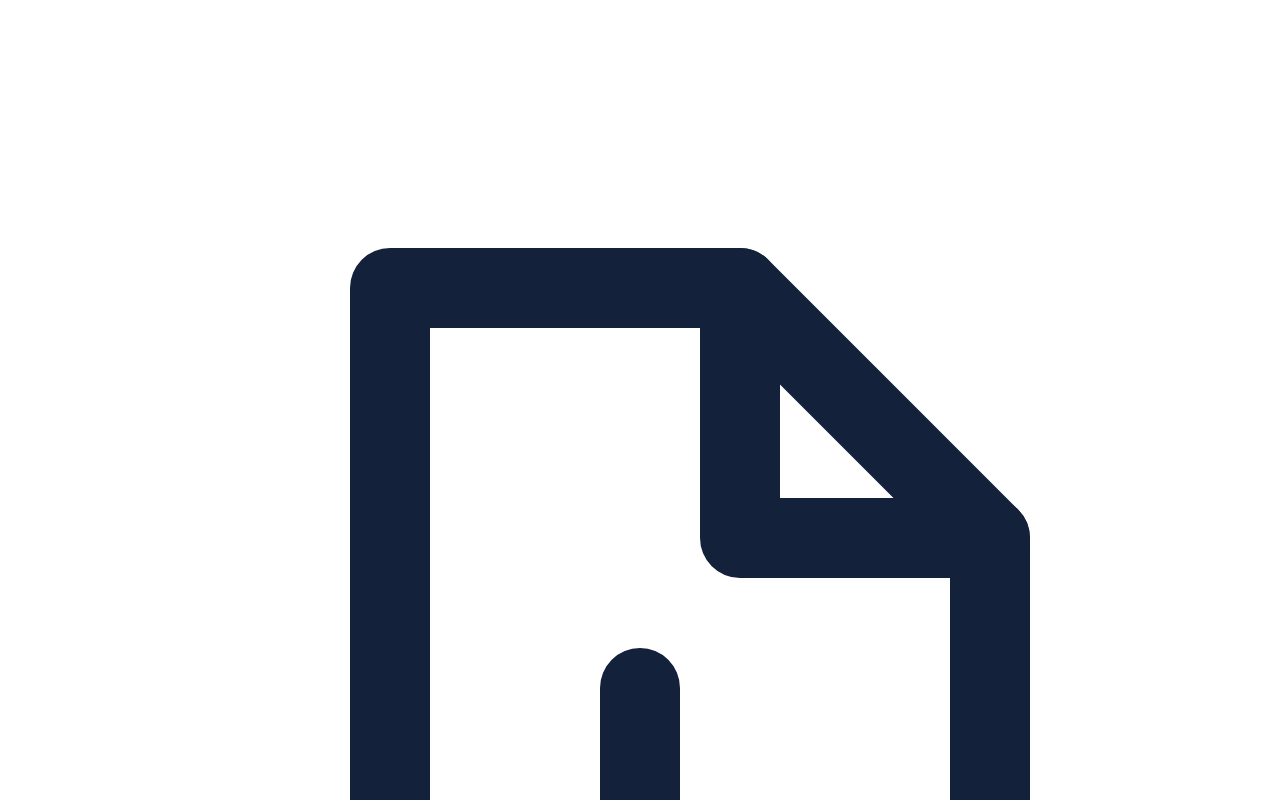
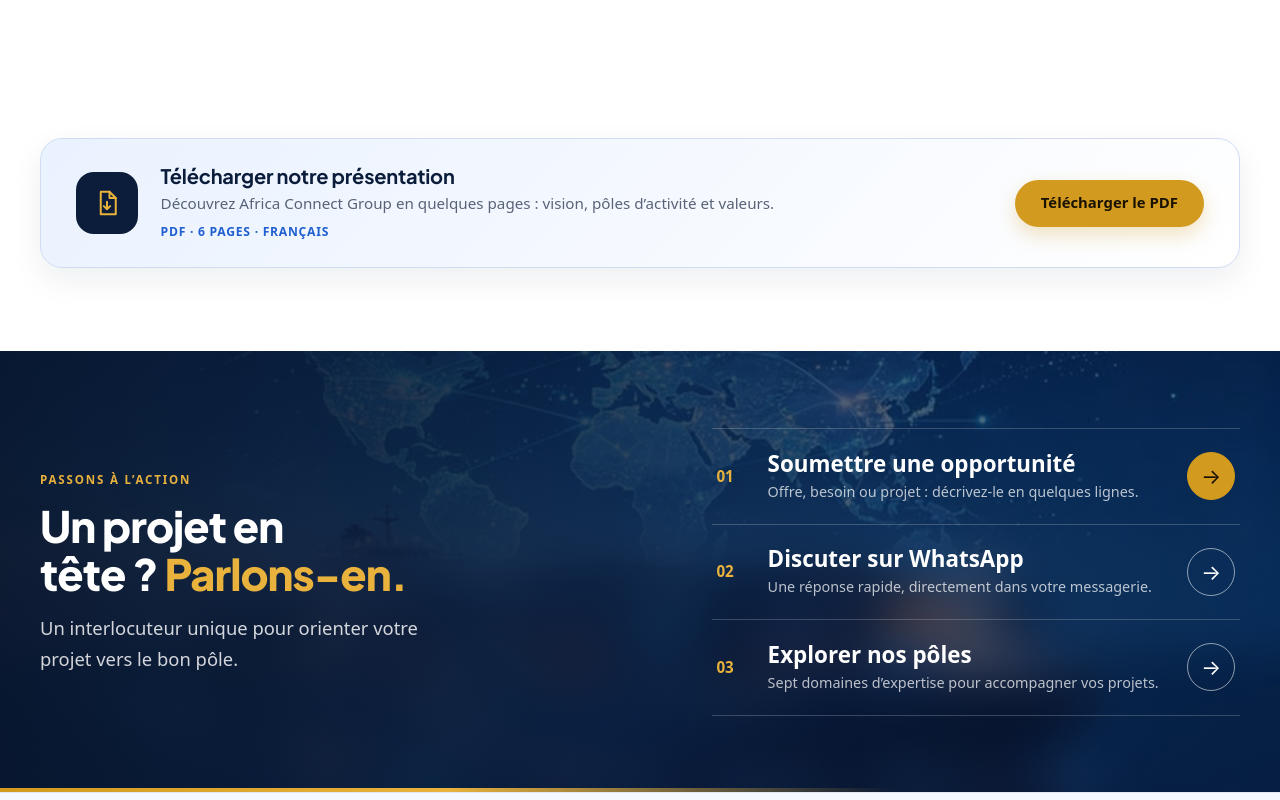
Before and after one commit to webwiseeofficial-rgb/africa-connect-group, a plain HTML site: page public/about.html in a window 1280 px wide. Shown: the part 4460-5260 px from the top of the page. Drawn offline with Linux system fonts and the light colour scheme; no server answers; a web font is replaced by a local one.

Commit message:
Add files via upload

```diff
--- a/public/assets/style.css
+++ b/public/assets/style.css
@@ -554,3 +554,13 @@ html[dir=rtl] .skip{left:auto;right:-999px}html[dir=rtl] .skip:focus{left:auto;r
 .fp-more:hover{text-decoration:underline}
 @media(max-width:1000px){.feed{grid-template-columns:repeat(2,1fr)}}
 @media(max-width:620px){.feed{grid-template-columns:1fr}}
+
+/* ---- download card ---- */
+.dl{display:flex;align-items:center;gap:1.4rem;background:linear-gradient(135deg,var(--sky),#fff);border:1px solid #cfdcf3;border-radius:22px;padding:1.6rem clamp(1.2rem,3vw,2.2rem);box-shadow:0 12px 32px rgba(11,29,58,.07)}
+.dl-ico{flex:none;width:62px;height:62px;border-radius:18px;background:var(--navy);color:var(--gold2);display:grid;place-items:center}
+.dl-ico svg{width:30px;height:30px}
+.dl-t{flex:1;min-width:0}
+.dl-t h3{font-size:1.25rem;margin-bottom:.25rem}
+.dl-t p{color:var(--mut);font-size:.95rem}
+.dl-t small{display:block;margin-top:.35rem;font-size:.76rem;font-weight:700;letter-spacing:.06em;text-transform:uppercase;color:var(--blue)}
+@media(max-width:760px){.dl{flex-direction:column;align-items:flex-start}.dl .btn{width:100%;justify-content:center}}
```
